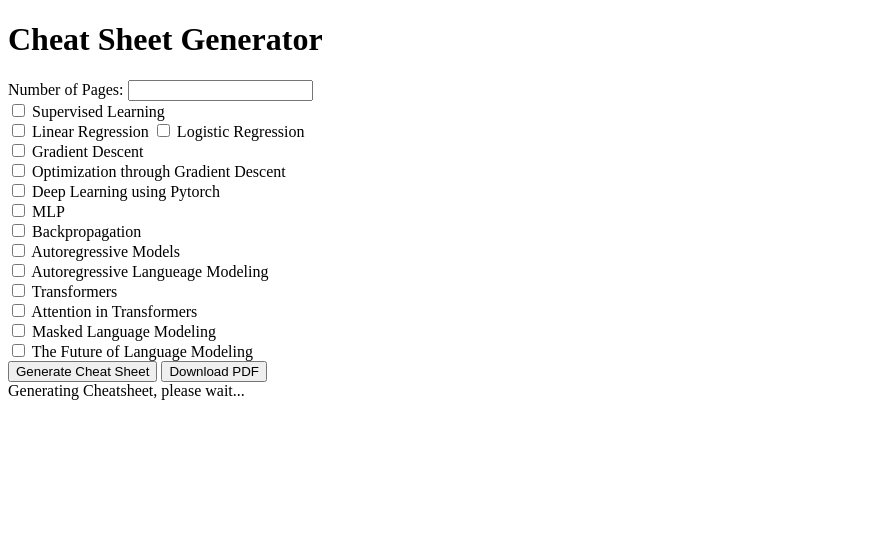
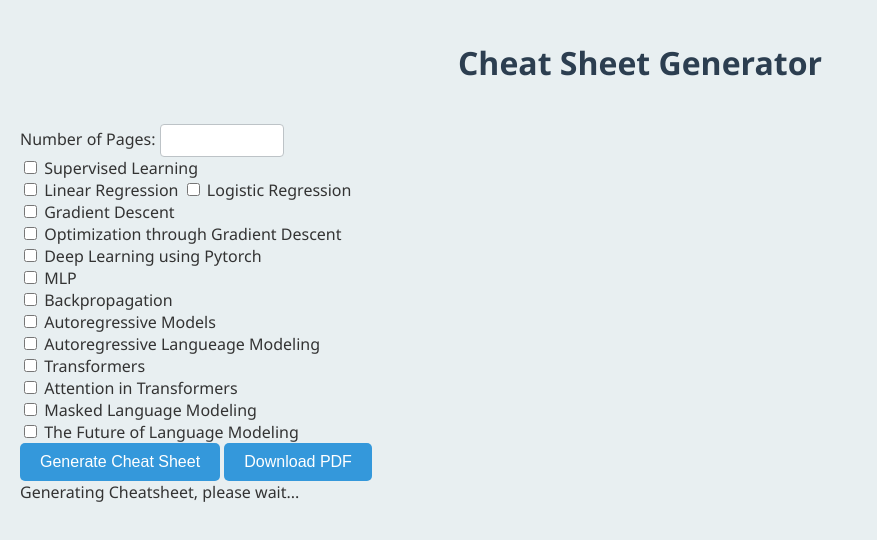
Before and after one commit to pjw0417/LIGN-167-AI-Tutor-Project, a plain HTML site: page cheatsheet.html in a window 1280 px wide. Both pictures are taken after a click on the button "Generate Cheat Sheet". Shown: the whole page, without its empty margins (0-877 px from the left). Drawn offline with Linux system fonts and the light colour scheme; no server answers.

Commit message:
Added better formatting for pdfs

```diff
--- a/cheat_sheet_generator.js
+++ b/cheat_sheet_generator.js
@@ -23,6 +23,7 @@ const cheatsheetTitle = document.getElementById("cheatsheet-title");
 const pdfRegex = /\([A-Z/]\)/g;
 const feedbackForm = document.getElementById('feedback-form');
 const feedbackInput = document.getElementById('feedback-input');
+
 
 function convertLatexToPlainText(latexContent) {
   let plainText = latexContent
@@ -93,8 +94,8 @@ async function generateCheatsheet(feedback = "") {
                "topic of neural networks and deep learning, specifically relating to natural language" +
                "processing."
               },
-              {role: "user", content: `Assuming you are writing on a A4 size double space with 12 fonts size 'Times New Roman' font, create a ${numPages}-pages (set 1,000 words per each page.) cheatsheet for UCSD LIGN167: Deep Learning for Natural Language Understanding,
-              covering these topics: ${topicsString}. Remember each page has to be at least 1,000 words.
+              {role: "user", content: `Assuming you are writing with 12 fonts size 'Times New Roman' font, create a ${numPages}-pages cheatsheet for UCSD LIGN167: Deep Learning for Natural Language Understanding,
+              covering these topics: ${topicsString}. Remember each page has to be at least 800 words. Separate each page with line breaks.
               The content should include clear and concise definitions and formulas, essential for exam preparation.
               Each formula and concept should be accompanied by step-by-step explanations to facilitate understanding.
 
@@ -102,10 +103,21 @@ async function generateCheatsheet(feedback = "") {
               Use bullet points (•) for listing items. Ensure the layout is clean, organized, and easy on the eyes, with ample spacing and clear section headings.
               Avoid using Latex formatting.
 
+              This is a sample format to follow:
+              PAGE 1 <br>
+
+              UCSD LIGN167: DEEP LEARNING FOR NATURAL LANGUAGE UNDERSTANDING<br>
+
+              ${topicsString}<br>
+
+              KEY CONCEPTS<br>
+              • ...<br>
+
               Include example problems with solutions to illustrate the practical application of the theories and formulas.
               Each topic should conclude with a summary section, recapping the most important points for quick revision.
 
               Focus on making the cheatsheet informative, student-friendly, and especially useful for exam preparation, with all information presented in a readable and visually appealing manner.
+              Do not include any difficulties or errors generating lengthy cheatsheet as an AI model in your response.
               Always end with a motivational message to do well on a exam!`}
             ]
         })
@@ -115,13 +127,14 @@ async function generateCheatsheet(feedback = "") {
         cheatSheetStatus.innerHTML = "Generating Cheatsheet, please wait...";
         const response = await fetch("https://api.openai.com/v1/chat/completions", options);
         const data = await response.json();
+        console.log(data);
 
         const latexContent = data["choices"][0]["message"]["content"];
         // Convert LaTeX content to plain text
         const plainTextContent = convertLatexToPlainText(latexContent);
 
         cheatSheetStatus.innerHTML = "Review and Provide Feedback!";
-        cheatSheetResult.innerHTML = plainTextContent
+        cheatSheetResult.innerHTML = plainTextContent;
         document.getElementById('feedback-status').innerHTML = "Incorporated feedback! Feel free to suggest better feedback!";
         downloadButton.style.display = "block";
         cheatsheetTitle.style.display = "block";
--- a/cheatsheet.html
+++ b/cheatsheet.html
@@ -3,13 +3,83 @@
 <head>
     <meta charset="UTF-8">
     <title>Cheat Sheet Generator</title>
+    <style>
+        body {
+            font-family: 'Segoe UI', Tahoma, Geneva, Verdana, sans-serif;
+            background-color: #e8eff1;
+            color: #333333;
+            margin: 0;
+            padding: 20px;
+        }
+
+        h1 {
+            color: #2c3e50;
+            text-align: center;
+            margin-bottom: 40px;
+        }
+
+        .button {
+            display: inline-block;
+            padding: 10px 20px;
+            font-size: 16px;
+            background-color: #3498db;
+            color: white;
+            border: none;
+            border-radius: 5px;
+            cursor: pointer;
+            transition: background-color 0.3s ease;
+        }
+
+        .button:hover {
+            background-color: #2980b9;
+        }
+
+        /* New Styles for Form Elements */
+        .form-group {
+            margin-bottom: 15px;
+        }
+
+        .number-input {
+            width: 10%;
+            padding: 8px;
+            border: 1px solid #bdc3c7;
+            border-radius: 4px;
+            box-sizing: border-box;
+        }
+
+        .checkbox-group {
+            display: flex;
+            align-items: center;
+            margin-bottom: 10px;
+        }
+
+        .checkbox-group label {
+            margin-left: 5px;
+        }
+
+        #feedback-form {
+            background-color: white;
+            padding: 20px;
+            margin-top: 20px;
+            border-radius: 8px;
+            box-shadow: 0 2px 4px rgba(0, 0, 0, 0.1);
+        }
+
+        #feedback-form label, #feedback-form textarea, #feedback-form button {
+            width: 100%;
+        }
+        #cheatsheet-result {
+            white-space: pre-wrap; /* Ensure that whitespace and line breaks are respected */
+        }
+    </style>
+</head>
 </head>
 <body>
     <h1>Cheat Sheet Generator</h1>
 
     <div>
         <label for="num-pages">Number of Pages:</label>
-        <input type="number" id="num-pages" name="numPages" min = "1">
+        <input type="number" id="num-pages" name="numPages" min = "1" class = "number-input">
     </div>
 
     <div>
@@ -57,8 +127,8 @@
 
     </div>
 
-    <button id="generate-cheatsheet">Generate Cheat Sheet</button>
-    <button id="download-button">Download PDF</button>
+    <button id="generate-cheatsheet" class = "button">Generate Cheat Sheet</button>
+    <button id="download-button" class = "button">Download PDF</button>
 
     <div id="cheatsheet-status"></div>
     <div id="cheatsheet-result"></div>
@@ -68,7 +138,7 @@
     <form id="feedback-form" style="display:none;">
         <label for="feedback-input">Provide feedback to improve the cheatsheet:</label>
         <textarea id="feedback-input"></textarea>
-        <button type="submit">Submit Feedback</button>
+        <button type="submit" class = "button">Submit Feedback</button>
         <div id ="feedback-status"></div><!-- Status message will be displayed here -->
     </form>
 
```
